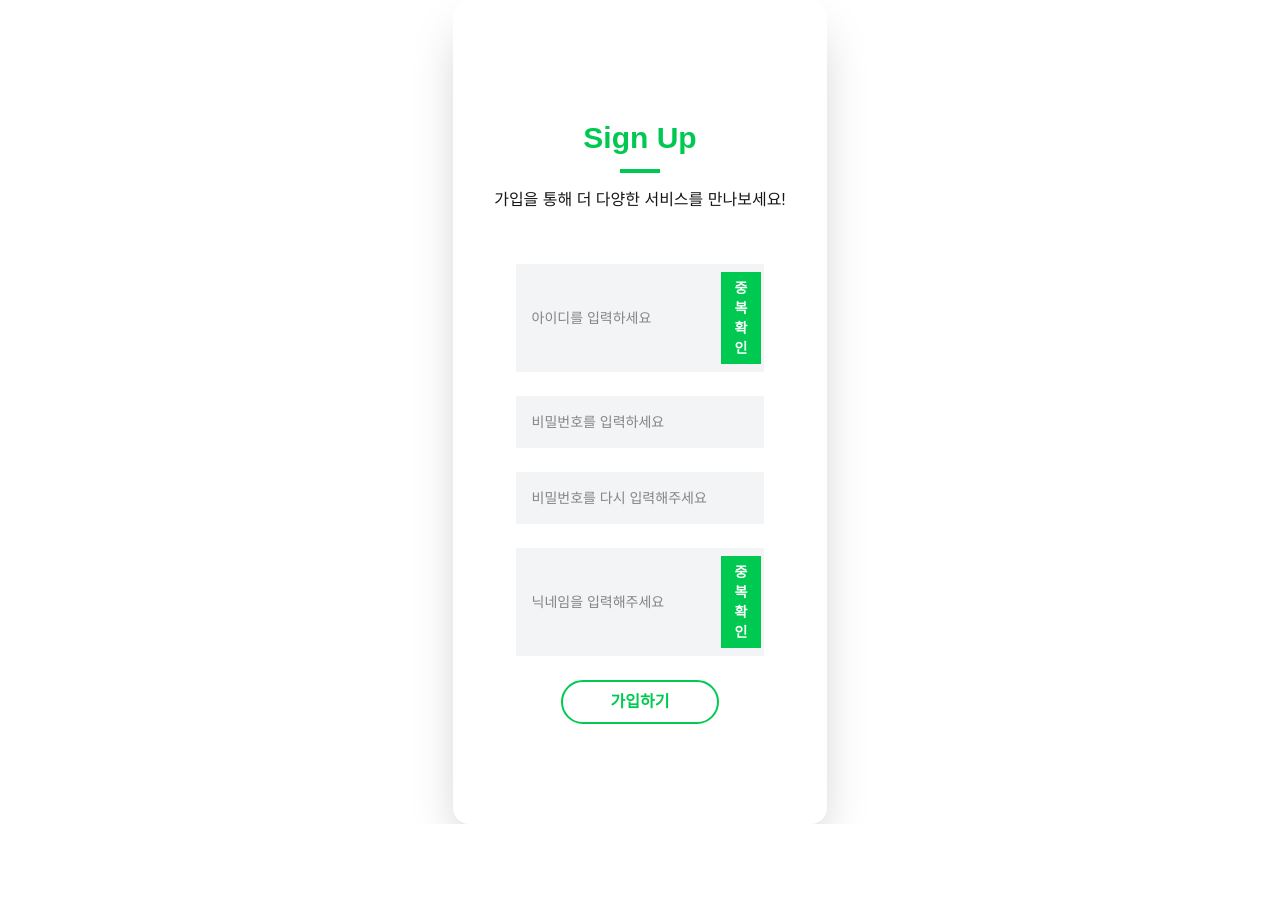
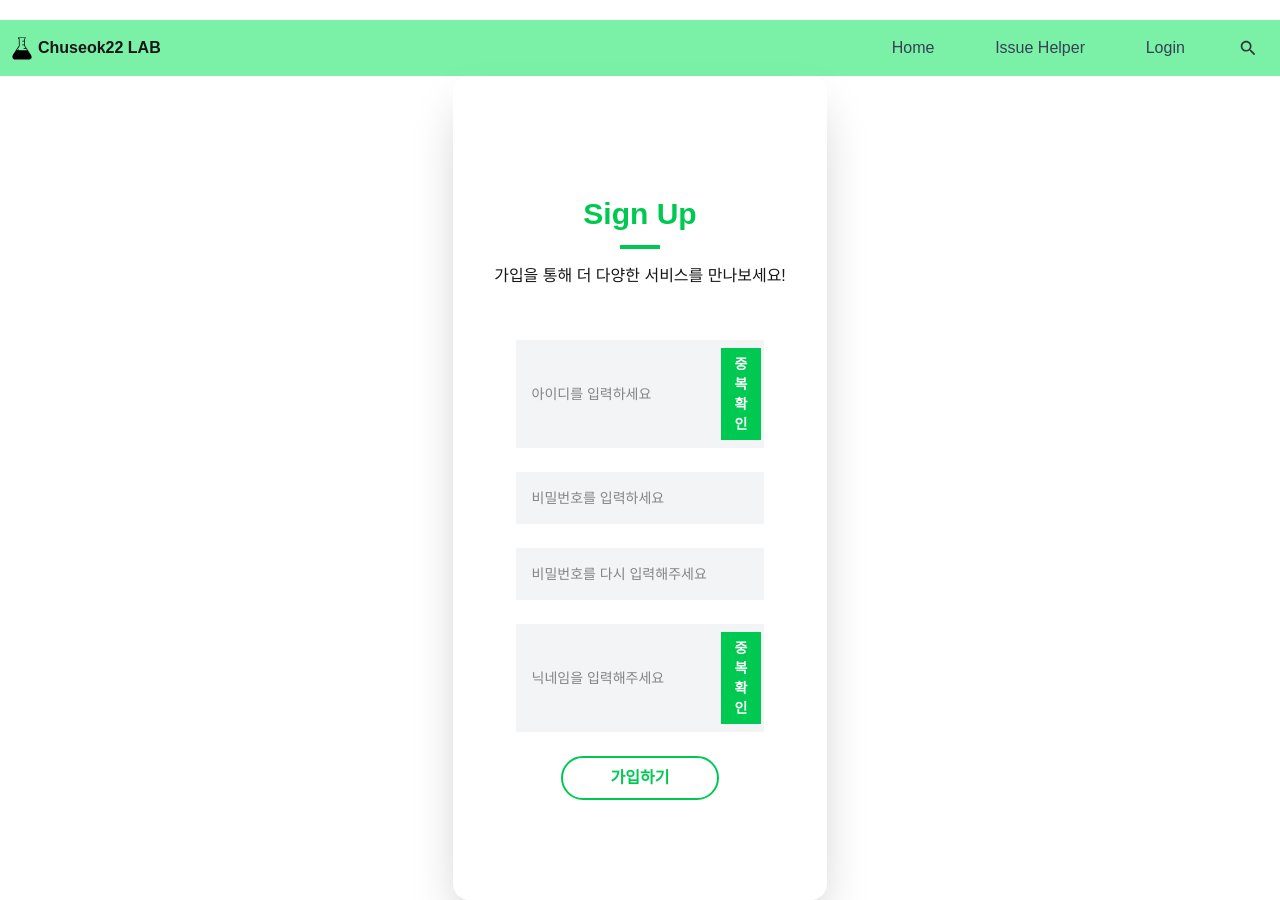
Before and after one commit to Chuseok22/chuseok22-lab-fe, a Next.js app: page /auth/join in a window 1280 px wide. Before the commit the page ends 824 px from the top, so only its background shows below. Built offline with nearby package versions, Linux system fonts and the light colour scheme; no server answers.

Commit message:
Github Issue Helper 기능 구현 : feat : 헤더 작성 및 기본 layout.tsx 파일에 헤더 및 토스트 추가 https://github.com/Chuseok22/chuseok22-lab-fe/issues/11

```diff
--- a/src/app/layout.tsx
+++ b/src/app/layout.tsx
@@ -1,5 +1,7 @@
 import React from 'react';
 import './globals.css'
+import Header from "@/components/header/Header";
+import { ToastContainer } from "react-toastify";
 
 export const metadata = {
   title: 'Chuseok22 Lab',
@@ -9,13 +11,16 @@ export const metadata = {
 export default function RootLayout({children}: { children: React.ReactNode }) {
   return (
       <html lang="ko">
-        <head>
-          <meta name="viewport" content="width=device-width, initial-scale=1.0"/>
-          <title>Chuseok22 Lab</title>
-        </head>
-        <body>
+      <body className="flex flex-col w-full max-w-screen mx-auto">
+      <Header/>
+      <main className="grow">
         {children}
-        </body>
+        <ToastContainer position="top-right"
+                        autoClose={3000}
+                        theme="light"
+        />
+      </main>
+      </body>
       </html>
   );
 }
--- a/src/components/auth/join/IsDuplicatedConfirmButton.tsx
+++ b/src/components/auth/join/IsDuplicatedConfirmButton.tsx
@@ -1,6 +1,6 @@
 'use client'
 
-import {MouseEventHandler} from "react";
+import { MouseEventHandler } from "react";
 
 interface Props {
   onClick: MouseEventHandler<HTMLButtonElement>;
@@ -10,7 +10,7 @@ export default function IsDuplicatedConfirmButton({onClick}: Props) {
   return (
       <button type="button"
               onClick={onClick}
-              className="border-2 border-green-500 px-1 lg:px-3 py-1 text-xs lg:text-sm bg-green-500 text-white inline-block font-semibold hover:bg-white hover:text-green-500">
+              className="border-2 border-green-500 px-1 lg:px-3 py-1 text-xs lg:text-sm bg-green-500 text-white inline-block font-semibold hover:bg-white hover:text-green-500 cursor-pointer">
         중복 확인
       </button>
   );
--- /dev/null
+++ b/src/components/header/Header.tsx
@@ -0,0 +1,61 @@
+'use client'
+
+import React, { useState } from "react";
+import Link from "next/link";
+import Image from "next/image";
+
+const Header: React.FC = () => {
+
+  const [hoveredIndex, setHoveredIndex] = useState<number | null>(null);
+
+  const navItems = [
+    {href: '/', label: 'Home'},
+    {href: '/github/issue-helper', label: 'Issue Helper'},
+    {href: '/auth/login', label: 'Login'},
+    {href: '/', label: 'Search', icon: '/search.svg'},
+  ]
+
+  return (
+      <header className="flex bg-green-300 py-3 mt-5 items-center">
+        <div className="flex-4 lg:flex-2 px-3 items-center">
+          <Link href="/">
+            <Image src="/erlenmeyer-flask.svg" alt="flask" width="20" height="20" className="inline-block"/>
+            <span className="font-bold p-1.5">Chuseok22 LAB</span>
+          </Link>
+        </div>
+        <nav className="hidden lg:flex flex-1 justify-around">
+          {navItems.map((item, index) => (
+              <div
+                  key={index}
+                  className="flex items-center"
+                  onMouseEnter={() => setHoveredIndex(index)}
+                  onMouseLeave={() => setHoveredIndex(null)}
+              >
+                {item.icon ? (
+                    <Image src={item.icon} alt={item.label} width="20" height="20"/>
+                ) : (
+                    <Link href={item.href}
+                          className={`px-2 py-1 transition-colors duration-200 ${
+                              hoveredIndex === index ? 'text-black' : hoveredIndex === null ? 'text-gray-700' : 'text-gray-400'
+                          }`}
+                    >
+                      {item.label}
+                    </Link>
+                )
+                }
+              </div>
+          ))}
+        </nav>
+        <nav className="lg:hidden flex flex-1 justify-around items-center">
+          <div className="flex items-center">
+            <Image src="/search.svg" alt="search" width={20} height={20}/>
+          </div>
+          <div className="flex items-center">
+            <Image src="/menu-rounded.svg" alt="menu" width="20" height="20"/>
+          </div>
+        </nav>
+      </header>
+  );
+};
+
+export default Header
```
Also changed, not shown: src/components/header/header.tsx (deleted, +0 -9 lines).
